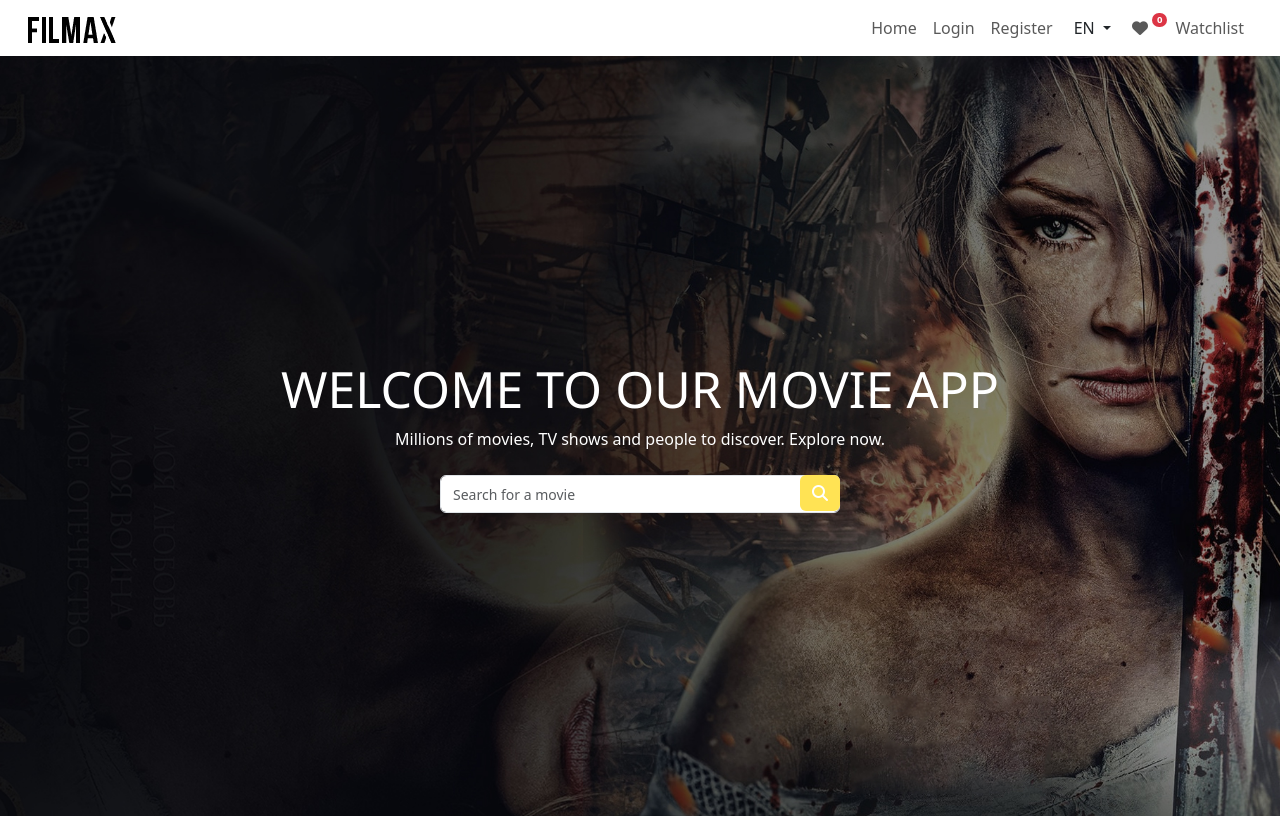
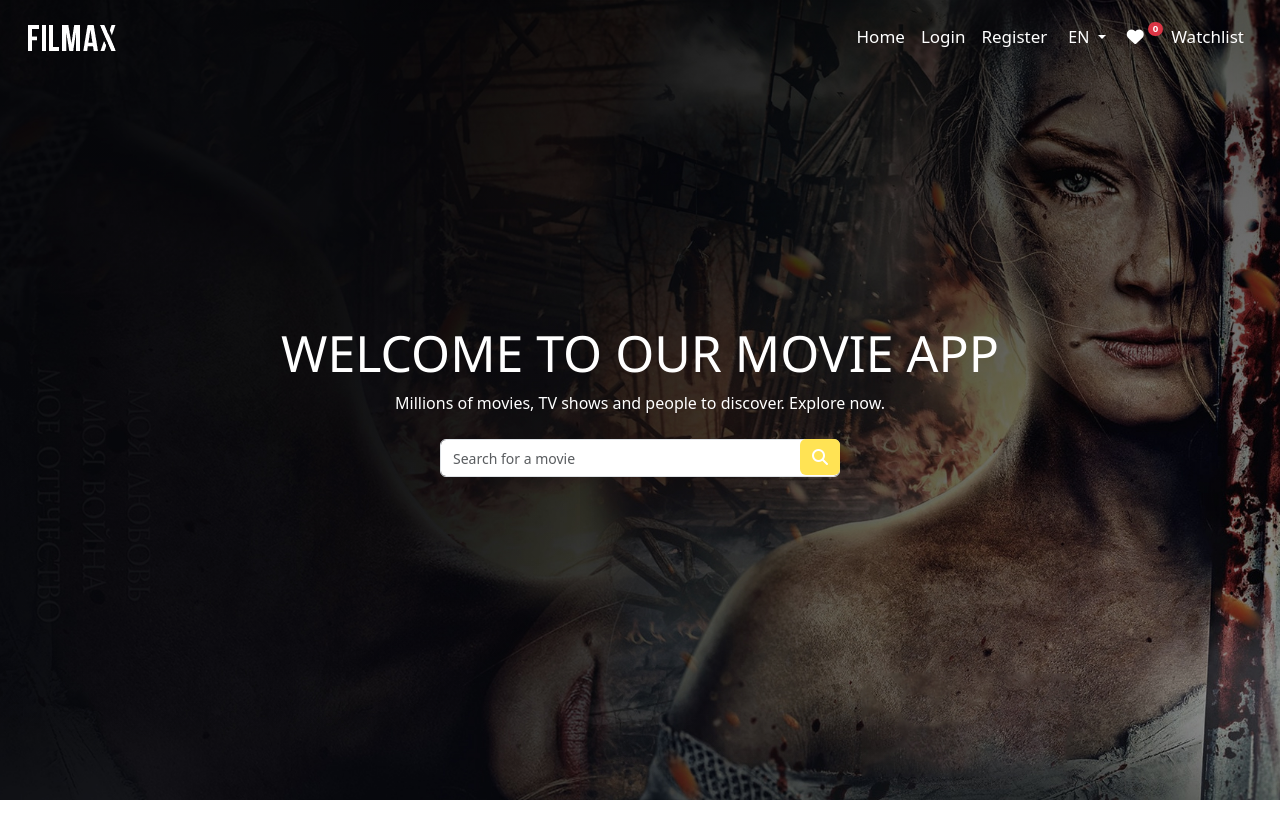
Before and after one commit to adham025/MovieApp-Angular19, an Angular app: page /movies in a window 1280 px wide. Shown: the top 818 px of the page. Built offline with nearby package versions, Linux system fonts and the light colour scheme; no server answers.

Commit message:
add animate and update Navbar

```diff
--- a/src/app/home-page/hero-section/hero-section.component.css
+++ b/src/app/home-page/hero-section/hero-section.component.css
@@ -4,11 +4,11 @@ button {
   border: none;
 }
 .bg_home{
-  background: url(../../../../public/slide03.jpg);
+  background: linear-gradient(rgba(0,0,0,.4),rgba(0,0,0,0)),url(../../../../public/slide03.jpg);
   background-position: top;
   background-size: cover;
   width: 100%;
-  height: 95vh;
+  height: 100vh;
   display: flex;
   flex-direction: column;
   justify-content: center;
--- a/src/app/navbar/navbar.component.css
+++ b/src/app/navbar/navbar.component.css
@@ -8,6 +8,17 @@
     height: 30px;
     margin-right: 5px;
   }
-  .img_color{
-    filter: invert(100%);
+  .navbar{
+    position: fixed;
+    z-index: 1212;
+    width: 100%;
+    transition: .5s ease-in-out;
   }
+  .active a,
+  .active button{
+    color: #000!important;
+  }
+  .navbar a{
+    color: #FFF;
+    font-size: 17px;
+  }
--- a/src/app/navbar/navbar.component.html
+++ b/src/app/navbar/navbar.component.html
@@ -1,7 +1,8 @@
-<nav class="navbar navbar-expand">
+<div class="">
+  <nav id="navbar" class="navbar py-3 navbar-expand">
     <div class="container-fluid mx-3">
       <span class="navbar-brand pointer fw-bold" routerLink="movies">
-      <img class="img_color" src="./logo-1x.png" alt="">
+        <img id="img_color" class="img_color" src="./logo-1x.png" alt="">
       </span>
       <div
         class="collapse navbar-collapse justify-content-end"
@@ -17,30 +18,30 @@
               <button
                 id="btnGroupDrop1"
                 type="button"
-              class="btn dropdown-toggle"
+                class="btn  dropdown-toggle text-white"
                 data-bs-toggle="dropdown"
                 aria-expanded="false"
               >
                 {{ selectedLanguage }}
               </button>
-            <ul class="dropdown-menu" aria-labelledby="btnGroupDrop1">
+              <ul class="dropdown-menu text-white" aria-labelledby="btnGroupDrop1">
                 <li>
-                <a class="dropdown-item" href="#" (click)="changeLanguage('en')"
+                  <a class="dropdown-item text-dark" href="#" (click)="changeLanguage('en')"
                     >English</a
                   >
                 </li>
                 <li>
-                <a class="dropdown-item" href="#" (click)="changeLanguage('ar')"
+                  <a class="dropdown-item text-dark" href="#" (click)="changeLanguage('ar')"
                     >العربية</a
                   >
                 </li>
                 <li>
-                <a class="dropdown-item" href="#" (click)="changeLanguage('fr')"
+                  <a class="dropdown-item text-dark" href="#" (click)="changeLanguage('fr')"
                     >Français</a
                   >
                 </li>
                 <li>
-                <a class="dropdown-item" href="#" (click)="changeLanguage('zh')"
+                  <a class="dropdown-item text-dark" href="#" (click)="changeLanguage('zh')"
                     >中文</a
                   >
                 </li>
@@ -62,9 +63,10 @@
           </a>
 
         </div>
-      <div id="bars">
+        <div id="bars" class="text-white fs-4">
           <i (click)="handleClose()" class="fa-solid fa-bars"></i>
         </div>
       </div>
     </div>
   </nav>
+</div>
--- a/src/app/navbar/navbar.component.ts
+++ b/src/app/navbar/navbar.component.ts
@@ -20,6 +20,56 @@ export class NavbarComponent {
     this.wishlistCount$ = this.wishlistService.getWishlist().pipe(
       map(movies => movies.length)
     );
+  }
+
+  ngOnInit(){
+    let navbar = document.getElementById("navbar");
+    let img_color = document.getElementById("img_color");
+    let bars = document.getElementById("bars");
+    if(window.scrollY >= 0 && window.scrollY < 100 && window.innerWidth <= 768 && navbar){
+      navbar.classList.add("active");
+    }else{
+      navbar?.classList.remove("active");
+    }
+
+    window.addEventListener("resize" , ()=>{
+      if(window.innerWidth < 769 && navbar){
+        navbar.classList.add("active");
+      }else{
+        navbar?.classList.remove("active");
+      }
+    })
+
+    window.onscroll = ()=>{
+      console.log(window.scrollY > 50);
+      if(window.scrollY > 50){
+        if(navbar && img_color && bars) {
+          navbar.style.background = "white";
+          navbar.classList.add("active");
+          bars.classList.replace("text-white","text-dark");
+          img_color.style.filter = "invert(100%)"
+        }
+      }else{
+        if(navbar && img_color && bars) {
+
+          if(window.innerWidth < 768){
+            navbar.classList.add("active");
+            navbar.style.background = "transparent";
+            img_color.style.filter = "invert(0%)";
+            bars.classList.replace("text-dark","text-white");
+
+          }else{
+            navbar.style.background = "transparent";
+            navbar.classList.remove("active");
+            img_color.style.filter = "invert(0%)";
+            bars.classList.replace("text-dark","text-white");
+          }
+
+
+        }
+      }
+    }
+
   }
 
   changeLanguage(lang: string) {
```
Lines whose indentation alone changed are shown as unchanged.
